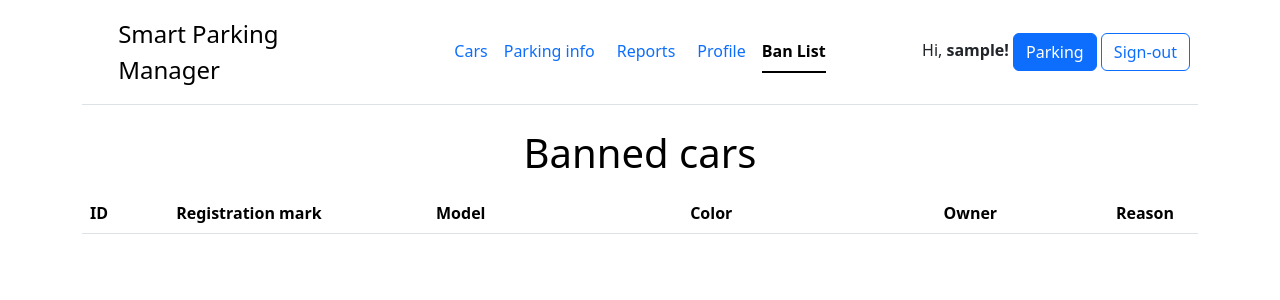
After one commit to KondratovaLudmila/parking_system, a Django app: page /ban_list/ in a window 1280 px wide. The commit adds this page. Shown: the top 300 px of the page. Run offline with Django 5.2, Linux system fonts and the light colour scheme; a user stored in the database is signed in; tables that the repository leaves empty hold one stand-in row (values such as "Sample post"); lists and menus that the app fills with data are empty; parts of the project's set-up code (start-up, migrations or seed data) failed here and were passed over.

Commit message:
without livesearch commit

```diff
--- a/parking_system/parking/forms.py
+++ b/parking_system/parking/forms.py
@@ -5,4 +5,4 @@ from .models import Car
 class CarForm(forms.ModelForm):
     class Meta:
         model = Car
-        fields = ['reg_mark', 'model', 'color', "fare", "confirmed"]
+        fields = ['reg_mark', 'model', 'color', 'fare', 'confirmed']
--- a/parking_system/parking/models.py
+++ b/parking_system/parking/models.py
@@ -11,6 +11,7 @@ class Car(models.Model):
     created = models.DateTimeField(auto_now_add=True)
     fare = models.FloatField(default=0)
     confirmed = models.BooleanField(default=False)
+    is_banned = models.BooleanField(default=False)
 
     def __str__(self):
         return f"{self.reg_mark}"
@@ -47,6 +48,7 @@ class Park(models.Model):
                 duration_hours = int(duration_hours) + 1
             self.cost = duration_hours * self.car.fare
 
+
     # Cost calculation when saving the model
     def save(self, *args, **kwargs):
         self.calculate_cost()
@@ -56,6 +58,7 @@ class Park(models.Model):
 class Ban(models.Model):
     car = models.ForeignKey(Car, on_delete=models.CASCADE)
     created = models.DateTimeField(auto_now_add=True)
+    reason = models.TextField(null=True, blank=True)
 
 
 class Payment(models.Model):
--- /dev/null
+++ b/parking_system/parking/templates/parking/ban_list.html
@@ -0,0 +1,79 @@
+{% extends "parking/base.html" %}
+
+{% block content %}
+<div class="row">
+    <div class="d-flex justify-content-center">
+        <div class="col-12">
+            <div class="container text-center">
+                <h2 class="display-6 fw-normal text-body-emphasis mb-3">Banned cars</h2>
+            </div>
+
+            <div class="table-responsive">
+                <table class="table table-hover">
+                <thead>
+                    <tr>
+                    <th class="col-1" scope="col">ID</th>
+                    <th class="col-3" scope="col">Registration mark</th>
+                    <th class="col-3" scope="col">Model</th>
+                    <th class="col-3" scope="col">Color</th>
+                    <th class="col-2" scope="col">Owner</th>
+                    <th class="col-2" scope="col">Reason</th>
+                    <th class="col-2" scope="col"></th>
+                    </tr>
+                </thead>
+                <tbody>
+                    {% for car in banned_cars %}
+                    <tr>
+                    <td>{{ car.id }}</td>
+                    <td>{{ car.reg_mark }}</td>
+                    <td>{{ car.model }}</td>
+                    <td>{{ car.color }}</td>
+                    <td>{{ car.user }}</td>
+                    <td></td>
+                    {% if user.is_superuser %}
+                    <td>
+                        <div class="dropdown">
+                            <button class="btn btn-secondary dropdown-toggle" type="button" id="dropdownMenu2" data-bs-toggle="dropdown" aria-expanded="false">
+                                <svg xmlns="http://www.w3.org/2000/svg" width="10" height="10" fill="currentColor" class="bi bi-gear" viewBox="0 0 16 16">
+                                    <path d="M8 4.754a3.246 3.246 0 1 0 0 6.492 3.246 3.246 0 0 0 0-6.492zM5.754 8a2.246 2.246 0 1 1 4.492 0 2.246 2.246 0 0 1-4.492 0z"/>
+                                    <path d="M9.796 1.343c-.527-1.79-3.065-1.79-3.592 0l-.094.319a.873.873 0 0 1-1.255.52l-.292-.16c-1.64-.892-3.433.902-2.54 2.541l.159.292a.873.873 0 0 1-.52 1.255l-.319.094c-1.79.527-1.79 3.065 0 3.592l.319.094a.873.873 0 0 1 .52 1.255l-.16.292c-.892 1.64.901 3.434 2.541 2.54l.292-.159a.873.873 0 0 1 1.255.52l.094.319c.527 1.79 3.065 1.79 3.592 0l.094-.319a.873.873 0 0 1 1.255-.52l.292.16c1.64.893 3.434-.902 2.54-2.541l-.159-.292a.873.873 0 0 1 .52-1.255l.319-.094c1.79-.527 1.79-3.065 0-3.592l-.319-.094a.873.873 0 0 1-.52-1.255l.16-.292c.893-1.64-.902-3.433-2.541-2.54l-.292.159a.873.873 0 0 1-1.255-.52l-.094-.319zm-2.633.283c.246-.835 1.428-.835 1.674 0l.094.319a1.873 1.873 0 0 0 2.693 1.115l.291-.16c.764-.415 1.6.42 1.184 1.185l-.159.292a1.873 1.873 0 0 0 1.116 2.692l.318.094c.835.246.835 1.428 0 1.674l-.319.094a1.873 1.873 0 0 0-1.115 2.693l.16.291c.415.764-.42 1.6-1.185 1.184l-.291-.159a1.873 1.873 0 0 0-2.693 1.116l-.094.318c-.246.835-1.428.835-1.674 0l-.094-.319a1.873 1.873 0 0 0-2.692-1.115l-.292.16c-.764.415-1.6-.42-1.184-1.185l.159-.291A1.873 1.873 0 0 0 1.945 8.93l-.319-.094c-.835-.246-.835-1.428 0-1.674l.319-.094A1.873 1.873 0 0 0 3.06 4.377l-.16-.292c-.415-.764.42-1.6 1.185-1.184l.292.159a1.873 1.873 0 0 0 2.692-1.115l.094-.319z"/>
+                                </svg>
+                            </button>
+                            <ul class="dropdown-menu" aria-labelledby="dropdownMenu2">
+                                <li>
+                                    <a href="{% url 'parking:edit_car' id=car.id %}" class="btn btn-outline-orange">Edit</a>
+                                </li>
+                                <li>
+                                    <form method="POST" action="{% url 'parking:delete_car' id=car.id %}" style="display: inline;">
+                                        {% csrf_token %}
+                                        <button class="btn btn-outline-grey" type="submit">Delete</button>
+                                    </form>
+                                </li>
+                                {% if car.is_banned %}
+                                <li>
+                                    <form method="POST" action="{% url 'parking:unban_car' car.id %}" style="display: inline;">
+                                        {% csrf_token %}
+                                        <button class="btn btn-outline-green" type="submit">Unban</button>
+                                    </form>
+                                </li>
+                                {% else %}
+                                <li>
+                                    <form method="POST" action="{% url 'parking:ban_car' car.id %}">
+                                        {% csrf_token %}
+                                        <button type="submit" class="btn btn-outline-red">Ban</button>
+                                    </form>
+                                </li>
+                                {% endif %}
+                            </ul>
+                        </div>
+                    </td>
+                    {% endif %}
+                    </tr>
+                    {% endfor %}
+                </tbody>
+                </table>
+            </div>
+        </div>
+    </div>
+</div>
+{% endblock %}
--- a/parking_system/parking/templates/parking/base.html
+++ b/parking_system/parking/templates/parking/base.html
@@ -81,6 +81,23 @@
                 justify-content: center;
                 padding: 0.375rem 0.75rem;
             }
+            .search-add-container {
+                display: flex;
+                justify-content: space-between;
+                align-items: center;
+                margin-bottom: 1rem;
+            }
+            .search-add-container .input-group {
+                flex: 1;
+                max-width: 300px;
+                margin-right: 1rem;
+            }
+            .left-align {
+                text-align: left;
+            }
+            .flex-fill {
+                flex: 1;
+            }
         </style>
     </head>
     <body>
@@ -107,6 +124,9 @@
                     <li class="nav-item"><a href="{% url 'parking:history' %}" {% if request.resolver_match.url_name == "history" %} class="nav-link active" {% else %} class="nav-link" {% endif %} aria-current="page">History</a></li>
                     {% endif %}
                     <li class="nav-item"><a href="{% url 'users:profile' %}" {% if request.resolver_match.url_name == "profile" %} class="nav-link active" {% else %} class="nav-link" {% endif %} aria-current="page">Profile</a></li>
+                    {% if user.is_superuser %}
+                    <li class="nav-item"><a href="{% url 'parking:ban_list' %}" {% if request.resolver_match.url_name == "ban_list" %} class="nav-link active" {% else %} class="nav-link" {% endif %}>Ban List</a></li>
+                    {% endif %}
                 </ul>
                 <div class="col-md-3 text-end">
                     {% if user.username %}
--- a/parking_system/parking/urls.py
+++ b/parking_system/parking/urls.py
@@ -17,4 +17,6 @@ urlpatterns = [
     path('edit/<int:id>/', views.edit_car, name='edit_car'),
     path('ban/<int:car_id>/', views.ban_car, name='ban_car'),
     path('unban/<int:car_id>/', views.unban_car, name='unban_car'),
+    path('search/', views.search_cars, name='search_cars'),
+    path('ban_list/', views.CarsBanList.as_view(), name='ban_list'),
 ]
--- a/parking_system/parking/views.py
+++ b/parking_system/parking/views.py
@@ -2,6 +2,7 @@ from typing import Any
 from django.db.models.base import Model as Model
 from django.db.models.query import QuerySet
 from django.shortcuts import redirect, render, get_object_or_404, redirect
+from django.views.generic import ListView
 from django.views.generic.base import TemplateView
 from django.views.generic.edit import CreateView, UpdateView
 from django.contrib.auth.decorators import login_required, user_passes_test
@@ -14,6 +15,9 @@ from .models import Car, Park, ParkingInfo, Ban
 from .decorators import superuser_required
 import csv
 from .forms import CarForm
+from django.db.models import Q
+from django.http import JsonResponse
+from django.template.loader import render_to_string
 
 
 @method_decorator(login_required, name='dispatch')
@@ -22,14 +26,14 @@ class CarsView(TemplateView):
 
     def get_context_data(self, **kwargs) -> dict[str]:
         context = super().get_context_data(**kwargs)
+
         if self.request.user.is_superuser:
             cars = Car.objects.all().order_by('confirmed')
         else:
             cars = Car.objects.filter(user=self.request.user)
-        for car in cars:
-            car.is_banned = Ban.objects.filter(car=car).exists()
 
         context['cars'] = cars
+
         return context
 
 
@@ -43,6 +47,16 @@ class CarCreateView(CreateView):
         context = super().get_context_data(**kwargs)
         context['parking_info'] = ParkingInfo.objects.first()
         return context
+
+
+@method_decorator(login_required, name='dispatch')
+class CarsBanList(ListView):
+    model = Car
+    template_name = 'parking/ban_list.html'
+    context_object_name = 'banned_cars'
+
+    def get_queryset(self):
+        return Car.objects.filter(is_banned=True)
 
 
 @login_required
@@ -184,6 +198,7 @@ def delete_car(request, id):
     return HttpResponse(status=405)
 
 
+@csrf_protect
 def edit_car(request, id):
     item = get_object_or_404(Car, id=id)
     if request.method == 'POST':
@@ -192,6 +207,7 @@ def edit_car(request, id):
             form.save()
             return redirect('parking:cars')
     else:
+        print("NE OK")
         form = CarForm(instance=item)
     return render(request, 'parking/edit_car.html', {'form': form, 'car': item})
 
@@ -202,6 +218,8 @@ def ban_car(request, car_id):
     car = get_object_or_404(Car, id=car_id)
     if request.method == 'POST':
         Ban.objects.create(car=car)
+        car.is_banned = True
+        car.save()
         return redirect('parking:cars')
     return HttpResponse(status=405)
 
@@ -213,5 +231,25 @@ def unban_car(request, car_id):
     if request.method == 'POST':
         ban = get_object_or_404(Ban, car=car)
         ban.delete()
+        car.is_banned = False
+        car.save()
         return redirect('parking:cars')
     return HttpResponse(status=405)
+
+
+@login_required
+@csrf_protect
+def search_cars(request):
+    if request.method == 'POST':
+        query = request.POST.get('q', '')
+        if request.user.is_superuser:
+            user_cars = Car.objects.all()
+        else:
+            user_cars = Car.objects.filter(user=request.user)
+
+        if query:
+            user_cars = user_cars.filter(
+                color__icontains=query) | user_cars.filter(
+                model__icontains=query) | user_cars.filter(
+                reg_mark__icontains=query)
+        return render(request, 'parking/car_list.html', {'cars': user_cars, "search_text": query})
```
Also changed, not shown: parking_system/parking/templates/parking/car_form.html (+14 -0 lines), parking_system/parking/templates/parking/car_list.html (added, +10 -0 lines), parking_system/parking/migrations/0006_ban_reason_car_is_banned.py (added).
